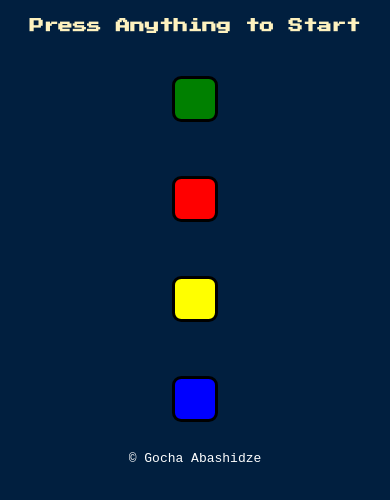
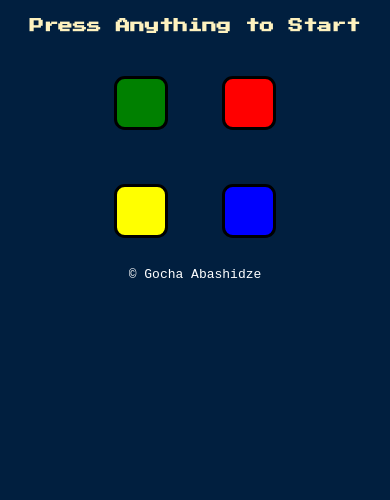
Before and after one commit to Cib-o/simon-game, a plain HTML site: page index.html in a window 390 px wide. Drawn offline with nearby package versions, Linux system fonts and the light colour scheme.

Commit message:
Update styles.css

```diff
--- a/styles.css
+++ b/styles.css
@@ -94,9 +94,13 @@ footer {
     font-size: 0.9rem;
   }
 
+  .container {
+    width: 100%;
+  }
+
   .btn {
-    height: 2.5rem;
-    width: 2.5rem;
+    height: 3rem;
+    width: 3rem;
     border-width: 3px;
   }
 }
```
